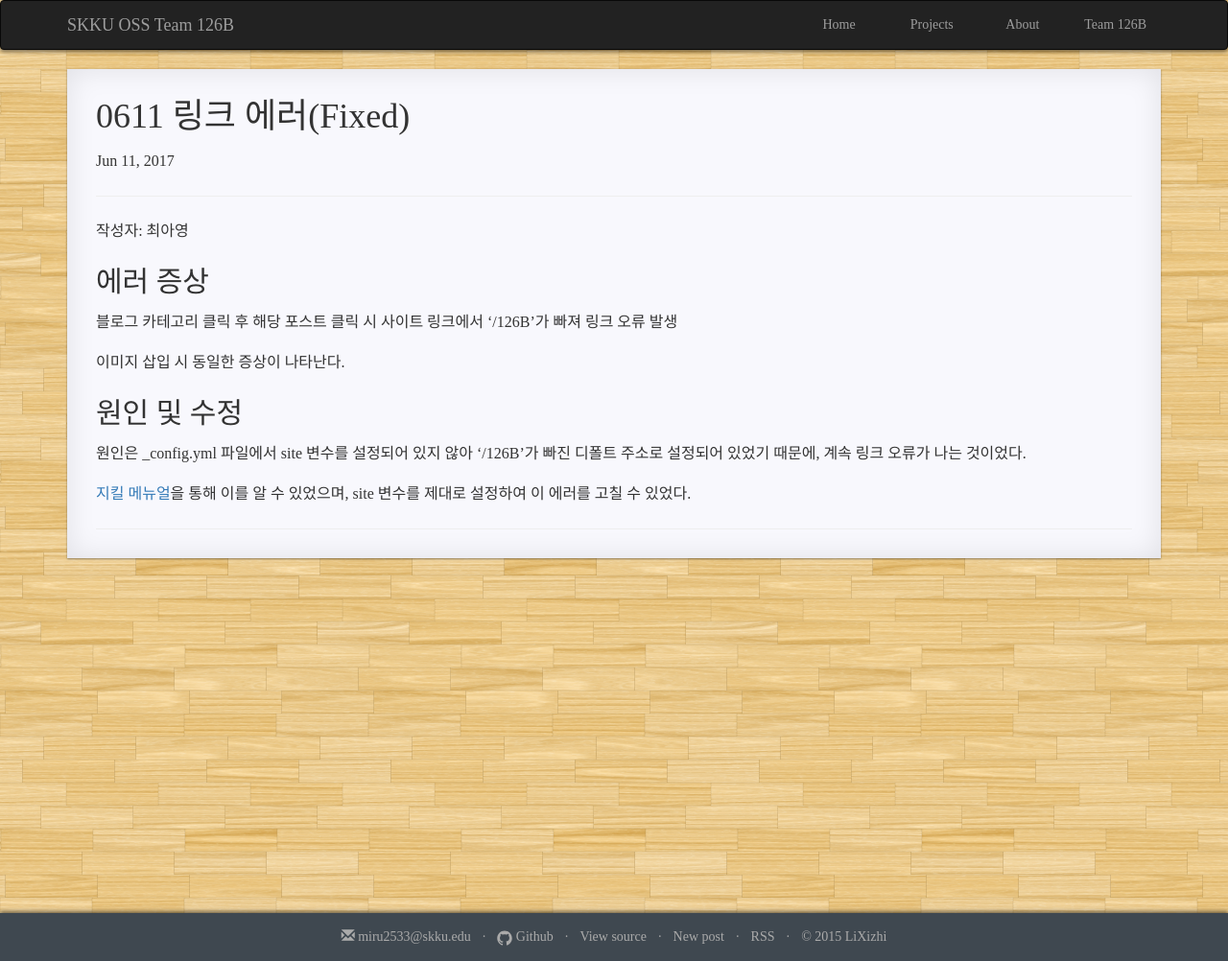
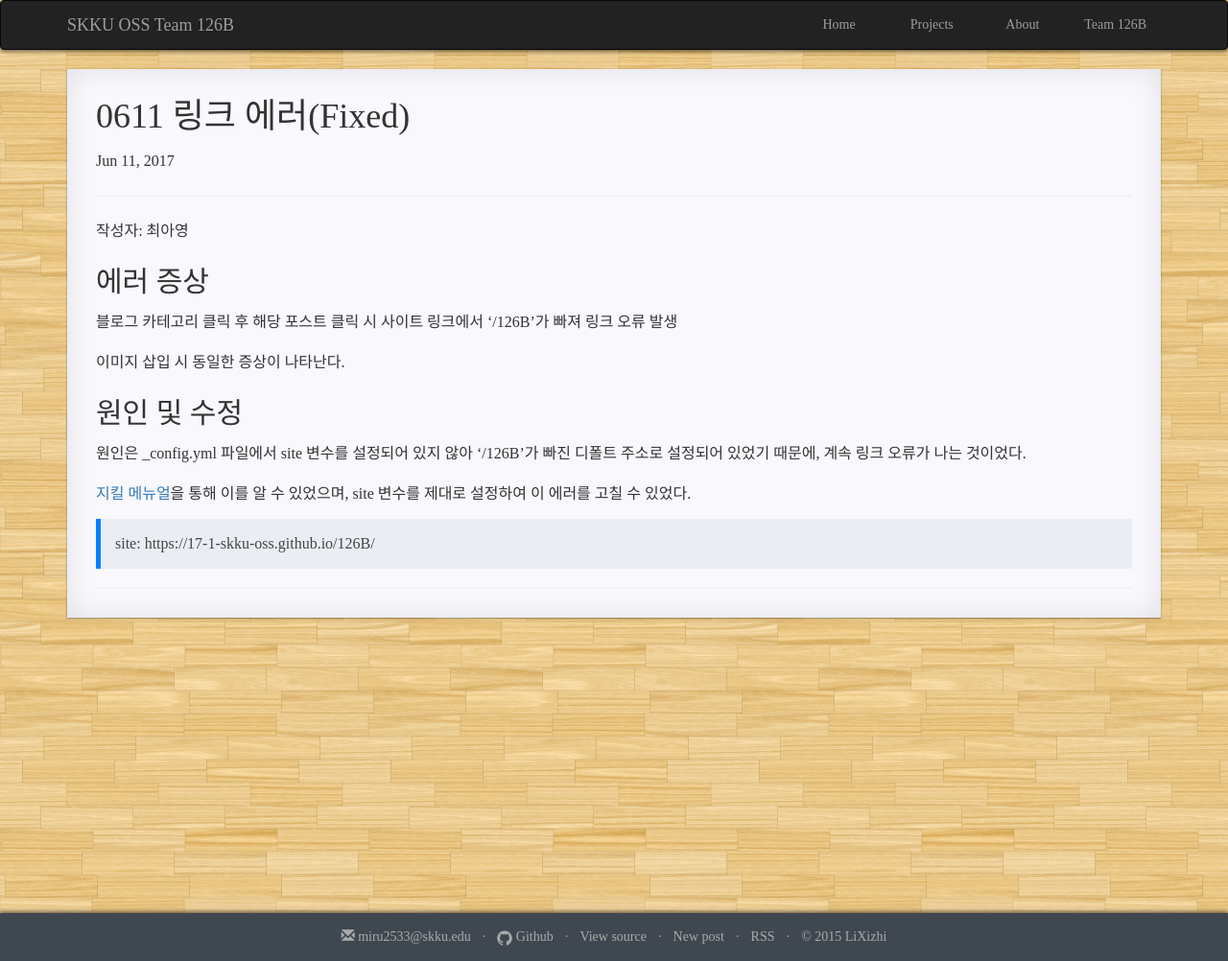
Before and after one commit to 17-1-SKKU-OSS/126B, a Jekyll site: the page built from _posts/Homepage/2017-06-11-homepage-LinkFix.md, in a window 1280 px wide. Shown: the whole page at 96% size. Built offline with Jekyll 4.4.1, drawn with Linux system fonts in a browser that asks for light colours; comment, search, counter and statistics services are not loaded.

Commit message:
post test

```diff
--- a/_posts/Homepage/2017-06-11-homepage-LinkFix.md
+++ b/_posts/Homepage/2017-06-11-homepage-LinkFix.md
@@ -19,3 +19,5 @@ categories: Homepage
 
 [지킬 메뉴얼](https://jekyllrb.com/docs/variables/)을 통해 이를 알 수 있었으며,
 site 변수를 제대로 설정하여 이 에러를 고칠 수 있었다.
+
+> site: https://17-1-skku-oss.github.io/126B/
--- a/_sass/_layout.scss
+++ b/_sass/_layout.scss
@@ -172,7 +172,7 @@
 }
 
 .page-heading {
-    font-size: 20px;
+    font-size: 30px;
 }
 
 .post-list {
```
Also changed, not shown: _posts/Issue/2017-05-17-issue-2_Wiki.md (+4 -0 lines).
